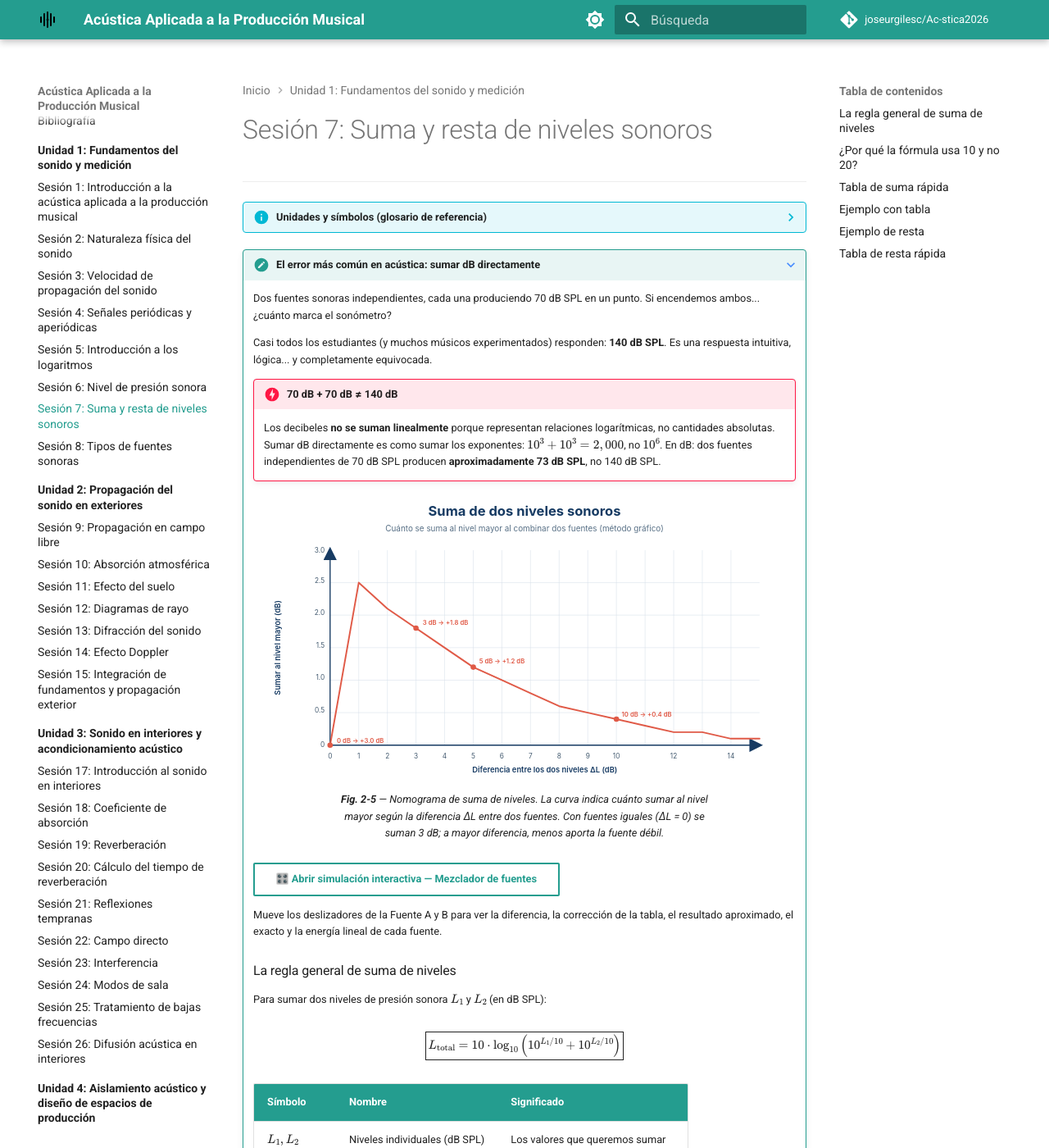
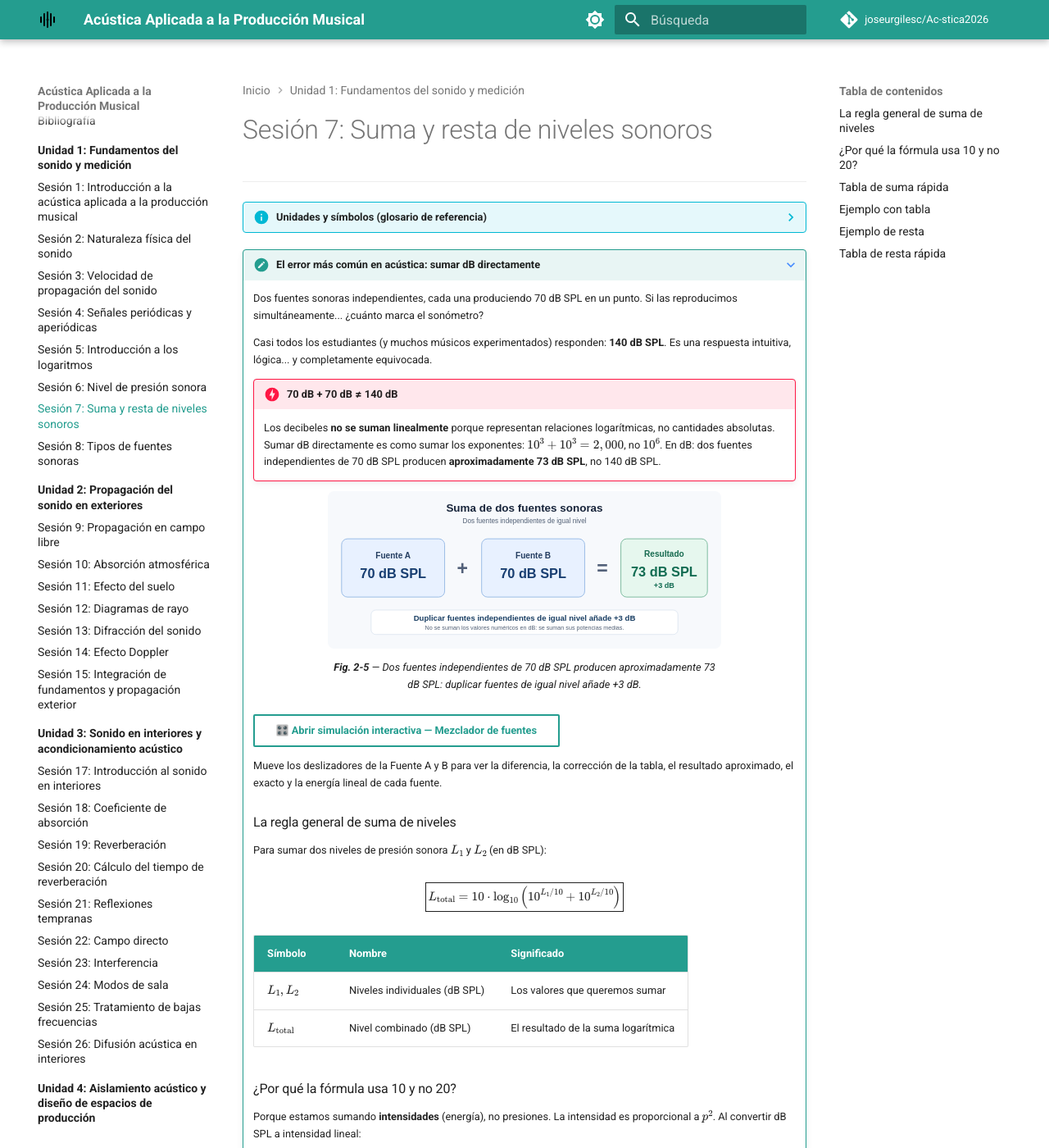
Before and after one commit to joseurgilesc/Ac-stica2026, an MkDocs documentation site: the page built from docs/unidades/U-1-fundamentos-medicion/sesion-07/index.md, in a window 1280 px wide and 1400 px high. Shown: the whole window at 82% size. Built offline with MkDocs 1.6.1 and Material for MkDocs 9.7.7, drawn with Linux system fonts in a browser that asks for light colours; comment, search, counter and statistics services are not loaded.

Commit message:
Reemplazar nomograma inicial por esquema didáctico de +3 dB

```diff
--- a/docs/unidades/U-1-fundamentos-medicion/sesion-07/index.md
+++ b/docs/unidades/U-1-fundamentos-medicion/sesion-07/index.md
@@ -17,7 +17,7 @@
 
 ???+ note "El error más común en acústica: sumar dB directamente"
 
-    Dos fuentes sonoras independientes, cada una produciendo 70 dB SPL en un punto. Si encendemos ambos... ¿cuánto marca el sonómetro?
+    Dos fuentes sonoras independientes, cada una produciendo 70 dB SPL en un punto. Si las reproducimos simultáneamente... ¿cuánto marca el sonómetro?
 
     Casi todos los estudiantes (y muchos músicos experimentados) responden: **140 dB SPL**. Es una respuesta intuitiva, lógica... y completamente equivocada.
 
@@ -25,8 +25,8 @@
         Los decibeles **no se suman linealmente** porque representan relaciones logarítmicas, no cantidades absolutas. Sumar dB directamente es como sumar los exponentes: \(10^3 + 10^3 = 2,000\), no \(10^6\). En dB: dos fuentes independientes de 70 dB SPL producen **aproximadamente 73 dB SPL**, no 140 dB SPL.
 
     <figure markdown="span">
-      ![Fig. 2-5: Nomograma de suma de decibeles](../../../img/suma_de_decibeles.svg)
-      <figcaption>**Fig. 2-5** — Nomograma de suma de niveles. La curva indica cuánto sumar al nivel mayor según la diferencia ΔL entre dos fuentes. Con fuentes iguales (ΔL = 0) se suman 3 dB; a mayor diferencia, menos aporta la fuente débil.</figcaption>
+      ![Dos fuentes independientes de 70 dB SPL producen aproximadamente 73 dB SPL](../../../img/suma_simple_dos_fuentes.svg)
+      <figcaption>**Fig. 2-5** — Dos fuentes independientes de 70 dB SPL producen aproximadamente 73 dB SPL: duplicar fuentes de igual nivel añade +3 dB.</figcaption>
     </figure>
 
     [🎛️ **Abrir simulación interactiva — Mezclador de fuentes**](../../../simulacion/mezclador-fuentes.html){ .md-button }
```
